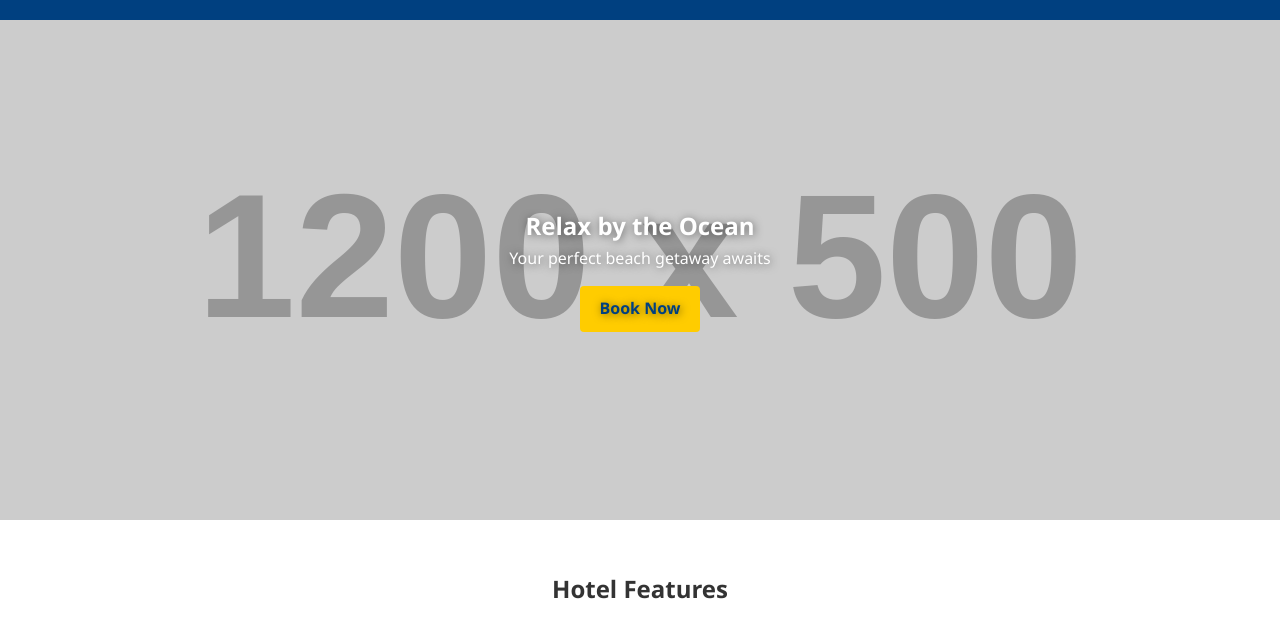
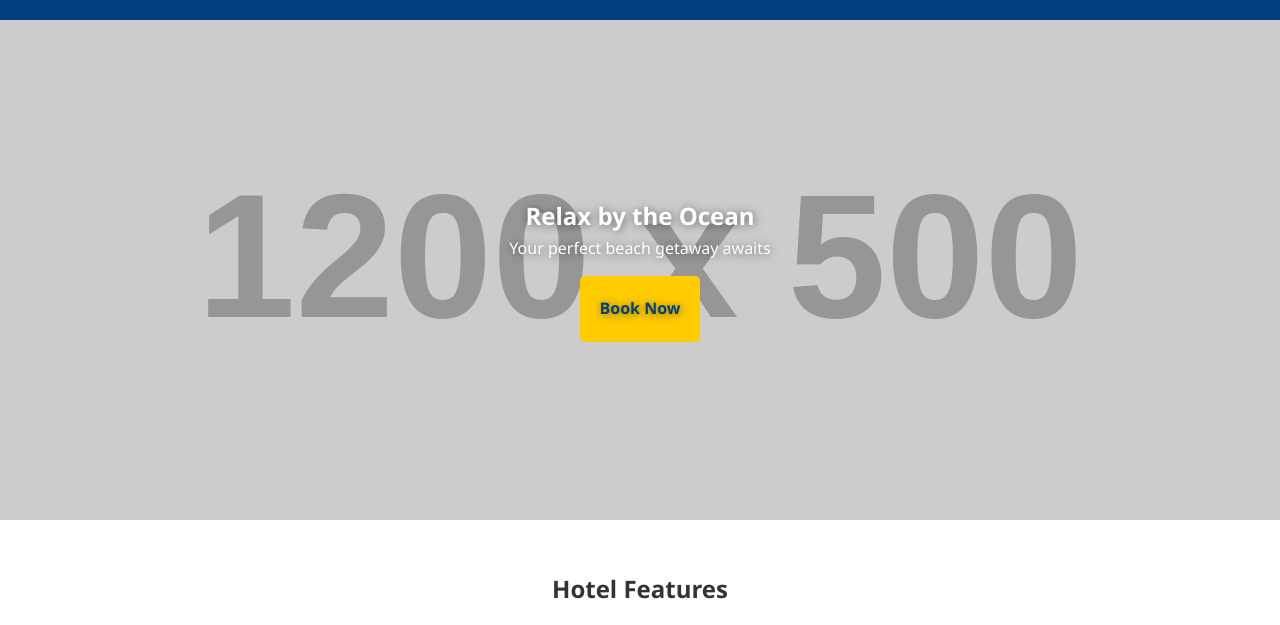
Before and after one commit to MeenakshiSrikakulapu2005/Student-portal--demo, a plain HTML site: page index.html in a window 1280 px wide. Shown: the part 97-722 px from the top of the page. Drawn offline with Linux system fonts and the light colour scheme; placeholder pictures from the web are drawn by us.

Commit message:
Update style.css

```diff
--- a/style.css
+++ b/style.css
@@ -54,8 +54,8 @@ a {
 .hero-text .btn {
   background: #ffcc00;
   color: #004080;
-  padding: 10px 20px;
-  border-radius: 4px;
+  padding: 20px 20px;
+  border-radius: 5px;
   margin-top: 15px;
   display: inline-block;
   font-weight: bold;
@@ -106,7 +106,7 @@ a {
 /* Booking */
 .booking {
   padding: 50px 20px;
-  background: white;
+  background: red;
   text-align: center;
 }
 
```
